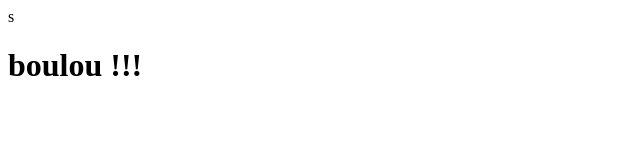
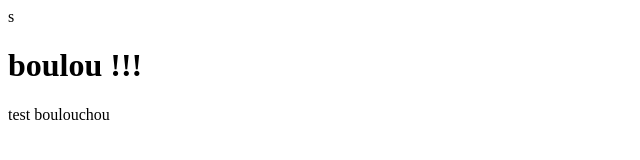
Before and after one commit to Charlymule/forationgitudemy, a plain HTML site: page index.html in a window 1280 px wide. Shown: the whole page, without its empty margins (0-640 px from the left). Drawn offline with Linux system fonts and the light colour scheme.

Commit message:
span paragraphe

```diff
--- a/index.html
+++ b/index.html
@@ -8,5 +8,9 @@
 </head>
 <body>
     <h1> boulou !!! </h1>
+
+    <span>
+        test boulouchou
+    </span>
 </body>
 </html>
```
